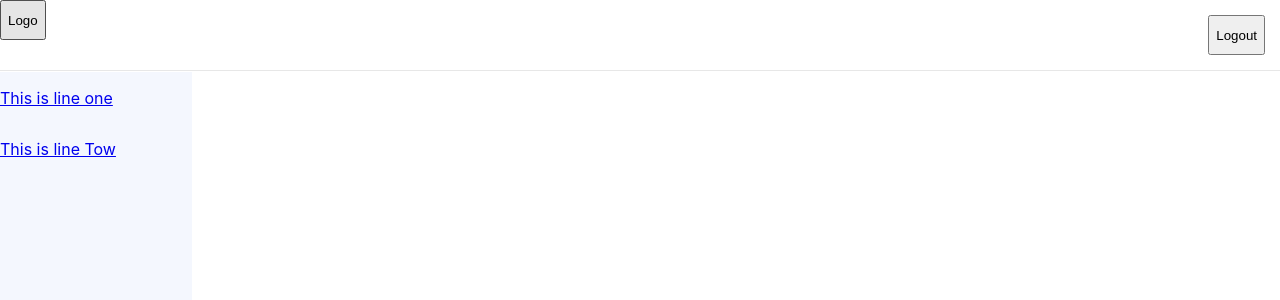
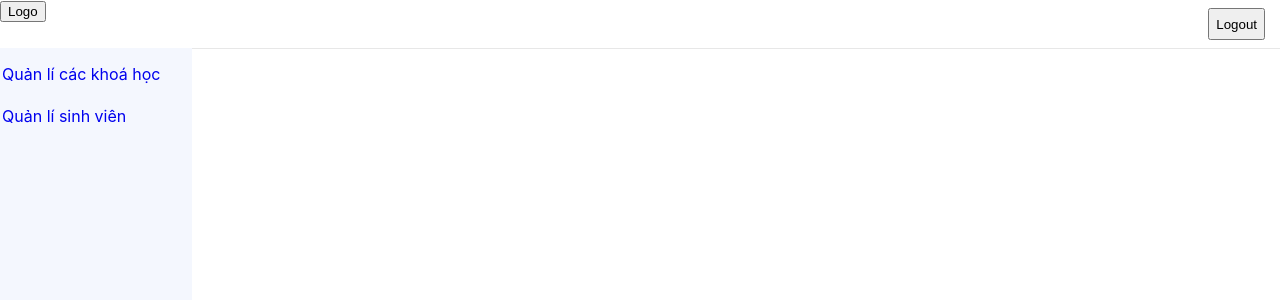
Before and after one commit to ExamReg/admin_app, a React (Create React App) app: page /dashboard in a window 1280 px wide. Shown: the top 300 px of the page. Built offline with nearby package versions, Linux system fonts and the light colour scheme; sample sign-in values are in the browser's storage.

Commit message:
init base

```diff
--- a/src/App.js
+++ b/src/App.js
@@ -47,4 +47,4 @@ function checkUnAuthen(component) {
     return !localStorage.getItem("token") ? component : () => <Redirect to="/dashboard"/>
 }
 
-export default App;
+export default App
--- /dev/null
+++ b/src/components/course/course.jsx
@@ -0,0 +1,10 @@
+import React from 'react';
+
+
+export default class Course extends React.Component{
+    render() {
+        return (
+            <p>This is course page</p>
+        )
+    }
+}
--- a/src/components/header/header.css
+++ b/src/components/header/header.css
@@ -1,5 +1,5 @@
 .header{
-    height: 70px;
+    height: 3rem;
     border-bottom: 1px solid #e7e7e7;
     right: 0;
     left: 0;
@@ -8,11 +8,15 @@
     position: absolute;
 }
 
-.header input{
-    height: 40px;
+.header-right input{
+    height: 2rem;
+}
+
+.header-right {
+    display: flex;
+    align-items: center;
 }
 
 .header-right input{
-    margin-top: 15px;
     margin-right: 15px;
 }
--- a/src/components/header/header.js
+++ b/src/components/header/header.js
@@ -1,10 +1,10 @@
 import React from 'react'
 import "./header.css"
-import eRerender from "../../utils/eventsRerender";
+
 class Header extends React.Component{
     logOut = () => {
         localStorage.removeItem("token");
-        eRerender.emit("re-render", {});
+        window.location.replace("/login")
     };
     render() {
         return (
--- a/src/components/home/home.css
+++ b/src/components/home/home.css
@@ -1,7 +1,20 @@
 .content{
-    position: absolute;
     right: 0;
     left: 0;
     bottom: 0;
-    top: 72px;
+    top: 3rem;
+    display: flex;
+    position: absolute;
 }
+
+.content-left{
+    width: 15%;
+    top: 0;
+    left: 0;
+    min-height: 100%;
+    background-color: #f4f7fe;
+    display: inline-block;
+}
+.content-right{
+    display: inline-block;
+}
--- a/src/components/home/home.js
+++ b/src/components/home/home.js
@@ -2,16 +2,33 @@ import React from 'react';
 import Header from "../header/header";
 import MenuBar from "../menuBar/menuBar";
 import "./home.css"
+import {BrowserRouter, Route, Switch} from "react-router-dom";
 
-class Home extends React.Component{
+import Course from '../course/course'
+import Student from "../student/student";
+
+class Home extends React.Component {
+    constructor(props) {
+        super();
+        this.state = {
+            path: "/dashboard/course"
+        }
+    }
+
     render() {
         return (
-            <div>
-                <Header/>
+            <BrowserRouter>
+                <div className="header"><Header/></div>
                 <div className="content">
-                    <MenuBar/>
+                    <div className="content-left"><MenuBar/></div>
+                    <div className="content-right">
+                        <Switch>
+                            <Route path="/dashboard/course" component={Course}/>
+                            <Route path="/dashboard/student" component={Student}/>
+                        </Switch>
+                    </div>
                 </div>
-            </div>
+            </BrowserRouter>
         )
     }
 }
--- a/src/components/menuBar/menuBar.css
+++ b/src/components/menuBar/menuBar.css
@@ -15,14 +15,13 @@
 
 .list-menu li{
     list-style-type: none;
-    height: 35px;
-    margin-bottom: 5px;
-    padding-top: 11px;
 }
 .list-menu li:hover{
     background-color: white;
 }
 
-.nav-link  {
-    text-decoration: none
+.nav-link{
+    text-decoration: none;
+    padding: 11px 2px;
+    display: block;
 }
--- a/src/components/menuBar/menuBar.js
+++ b/src/components/menuBar/menuBar.js
@@ -7,8 +7,8 @@ export default class MenuBar extends React.Component{
         return (
             <div className="list-menu">
                 <ul>
-                    <Link to="/dashboard/task1" classname="nav-link"><li>This is line one</li></Link>
-                    <Link to="/dashboard/task1" classname="nav-link"><li>This is line Tow</li></Link>
+                    <li><Link to="/dashboard/course" className="nav-link">Quản lí các khoá học</Link></li>
+                    <li><Link to="/dashboard/task2" className="nav-link">Quản lí sinh viên</Link></li>
                 </ul>
             </div>
         )
--- /dev/null
+++ b/src/components/student/student.css
@@ -0,0 +1 @@
+i
```
Also changed, not shown: src/components/course/course.css (added), src/components/student/student.jsx (added), 1 other file (tests, documents, lock files or other folders).
